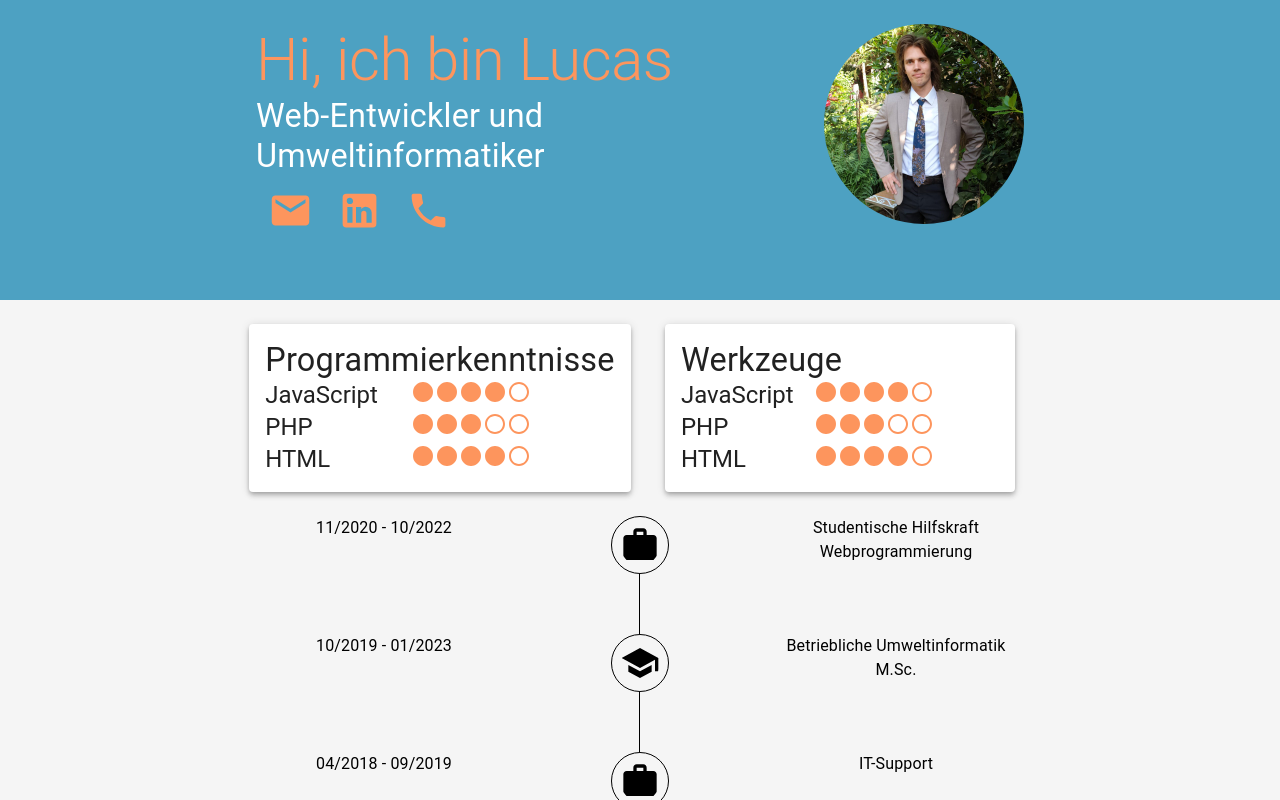
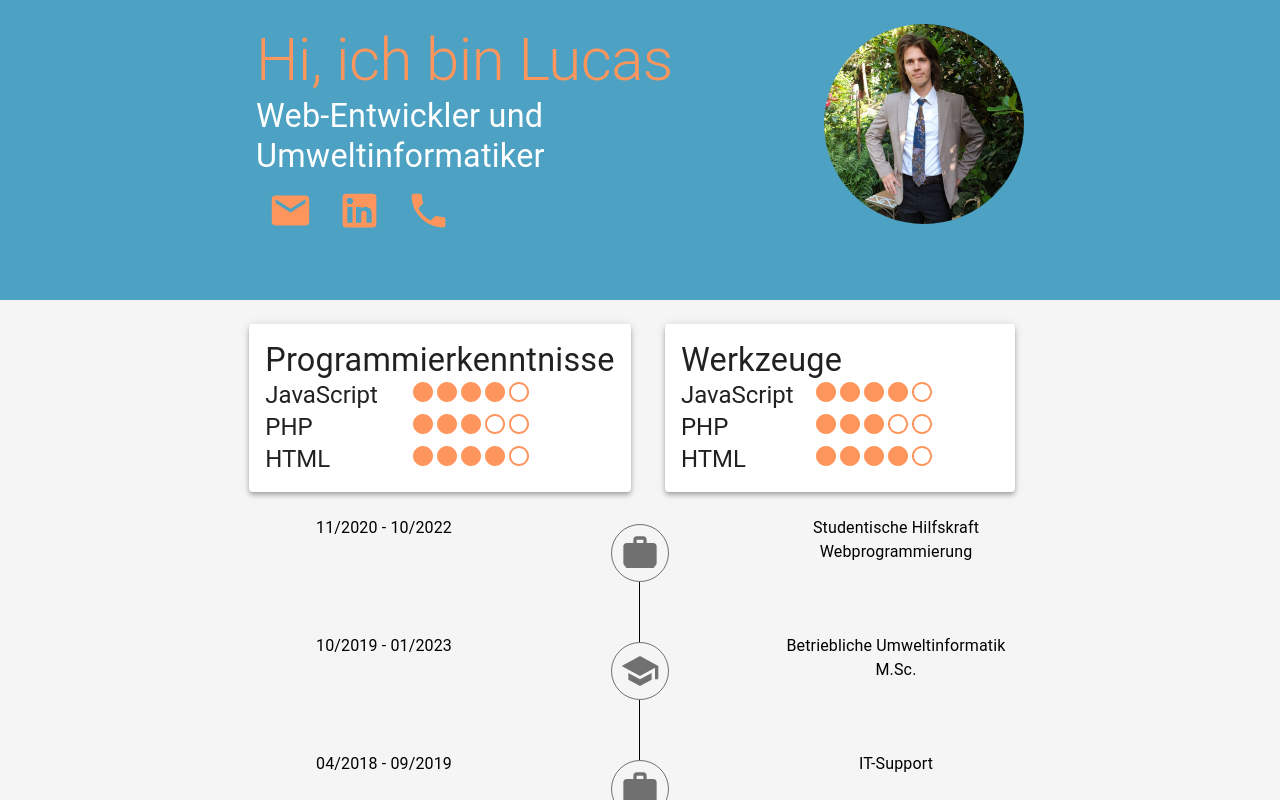
Before and after one commit to lucas-ipsum/lucas-cv, a React (Create React App) app: page / in a window 1280 px wide. Shown: the top 800 px of the page. Built offline with nearby package versions, Linux system fonts and the light colour scheme.

Commit message:
added button to timeline icon

```diff
--- a/src/components/TimeLineItem/TimeLineItem.js
+++ b/src/components/TimeLineItem/TimeLineItem.js
@@ -29,7 +29,7 @@ return (
                 <TimeLineEntry title={props.title}/>
             </Grid>
             <Grid item xs={6}>
-                <Divider sx={{height: '60px', borderColor:'#000000' }} orientation='vertical' />
+                <Divider sx={{height: '60px', borderColor:'#000000', transform: 'translateY(8px)' }} orientation='vertical' />
             </Grid>
 
         </Grid>
--- a/src/components/TimeLineItem/TimeLineItemComponents/TimeLineIcon.js
+++ b/src/components/TimeLineItem/TimeLineItemComponents/TimeLineIcon.js
@@ -1,5 +1,5 @@
 import React from 'react'
-import { Box } from '@mui/material'
+import { Box, IconButton } from '@mui/material'
 // Icons
 import SchoolIcon from '@mui/icons-material/School';
 import WorkIcon from '@mui/icons-material/Work';
@@ -18,7 +18,9 @@ if (props.category == 'university') {
 // Render Function
 return (
     <Box sx={{height: '58px'}}>
+        <IconButton>
         {icon}
+        </IconButton>
     </Box>
 )
 }
```
